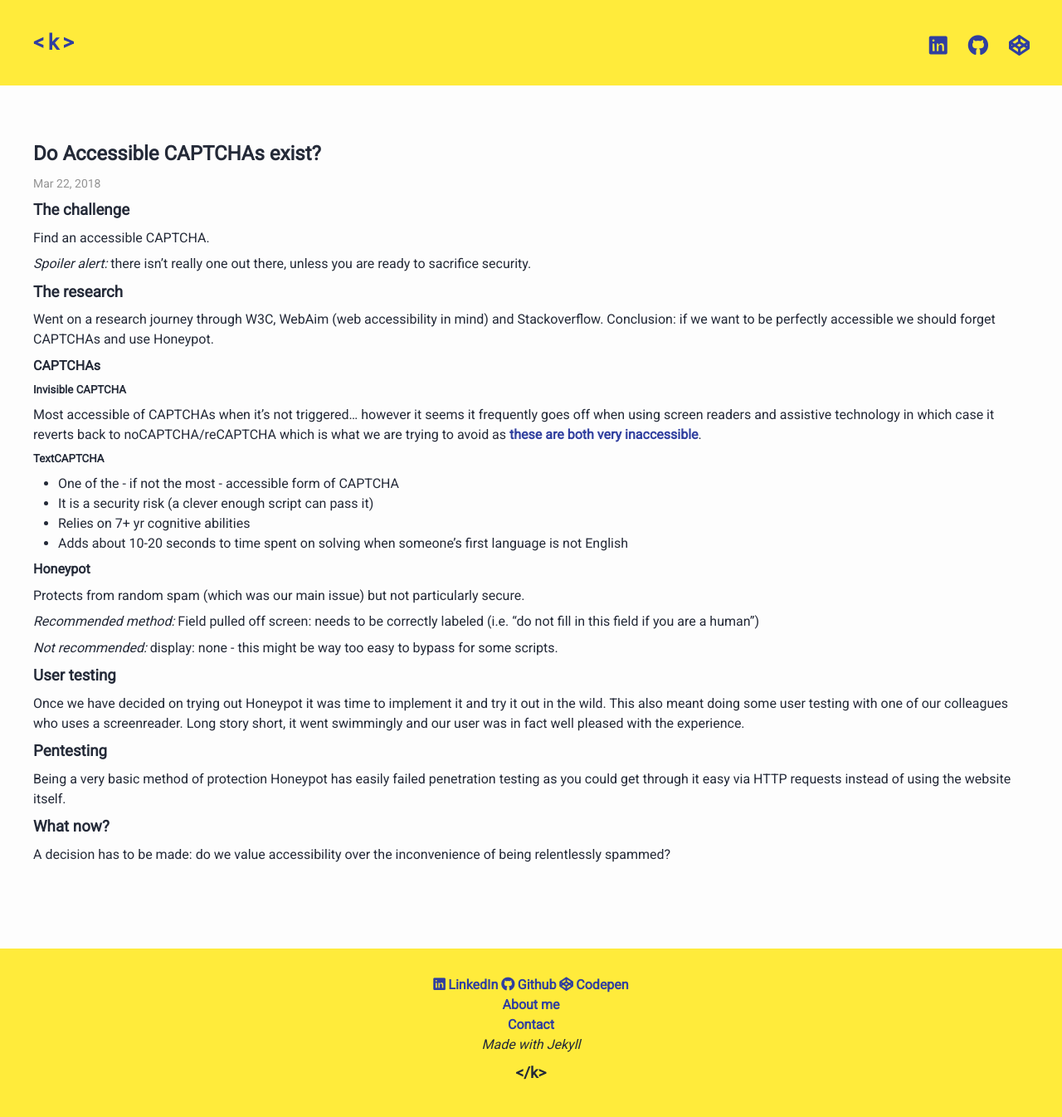
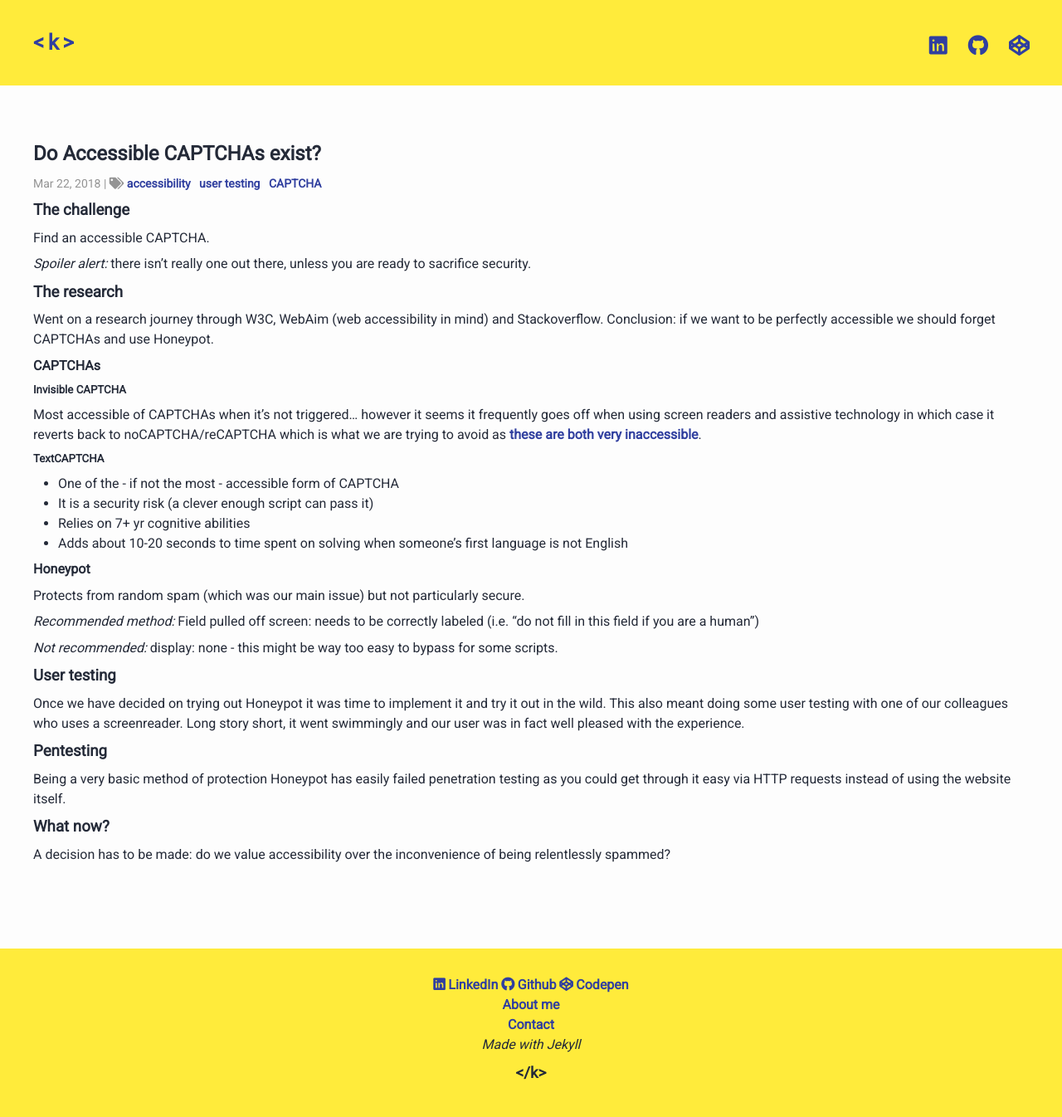
Before and after one commit to krisztin/krisztin.github.io, a Jekyll site: the page built from _posts/2018-03-22-accesible-captcha.md, in a window 1280 px wide. Shown: the whole page at 83% size. Built offline with Jekyll 4.4.1, drawn with Linux system fonts in a browser that asks for light colours; nearby versions of some CDN libraries.

Commit message:
tags in posts

```diff
--- a/_layouts/post.html
+++ b/_layouts/post.html
@@ -10,6 +10,18 @@ layout: default
         {%- assign date_format = site.minima.date_format | default: "%b %-d, %Y" -%}
         {{ page.date | date: date_format }}
       </time>
+      <span class="post-tags"> |
+        <i class="fas fa-tags"></i>
+        {% if post %}
+          {% assign tags = post.tags %}
+        {% else %}
+          {% assign tags = page.tags %}
+        {% endif %}
+        {% for tag in tags %}
+        <a href="{{site.baseurl}}/tags/#{{tag|slugize}}" class="post-tag">{{tag}}</a>
+        {% unless forloop.last %}&nbsp;{% endunless %}
+        {% endfor %}
+    </span>
     </p>
   </header>
 
```
